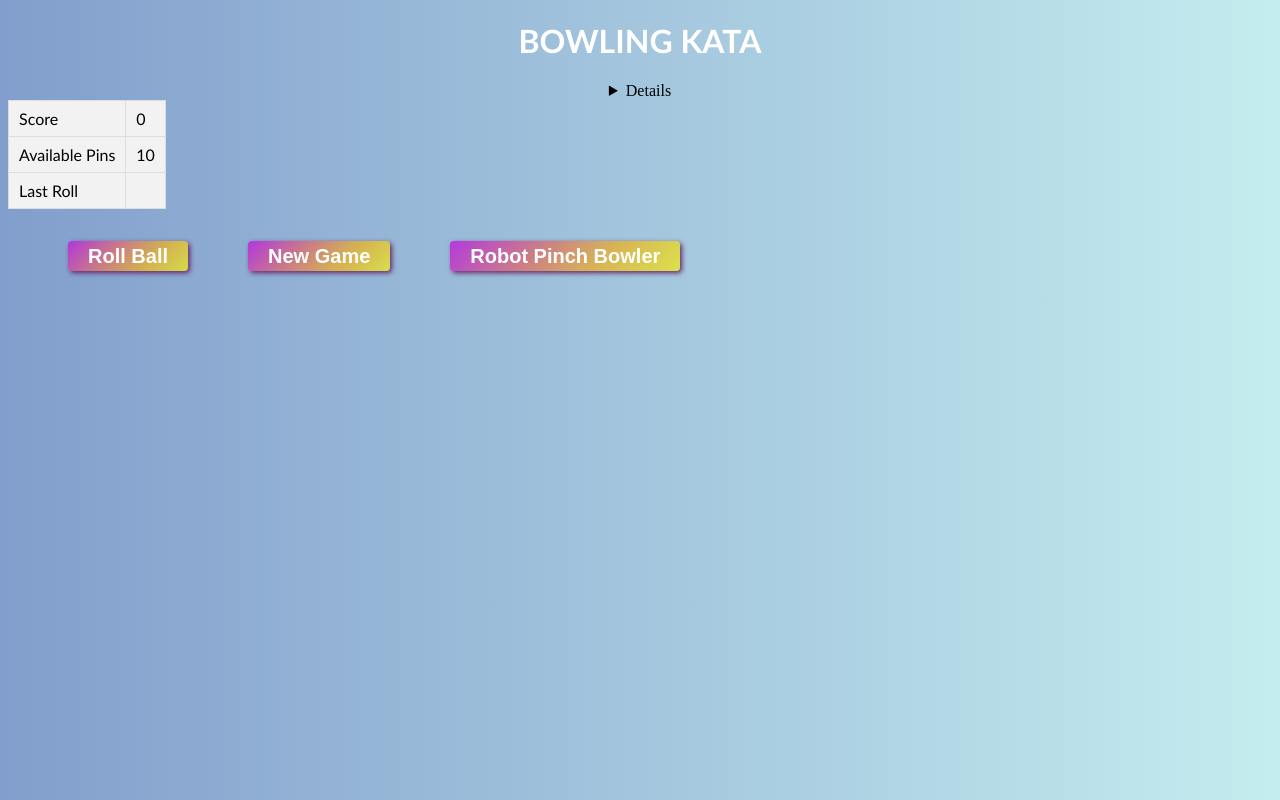
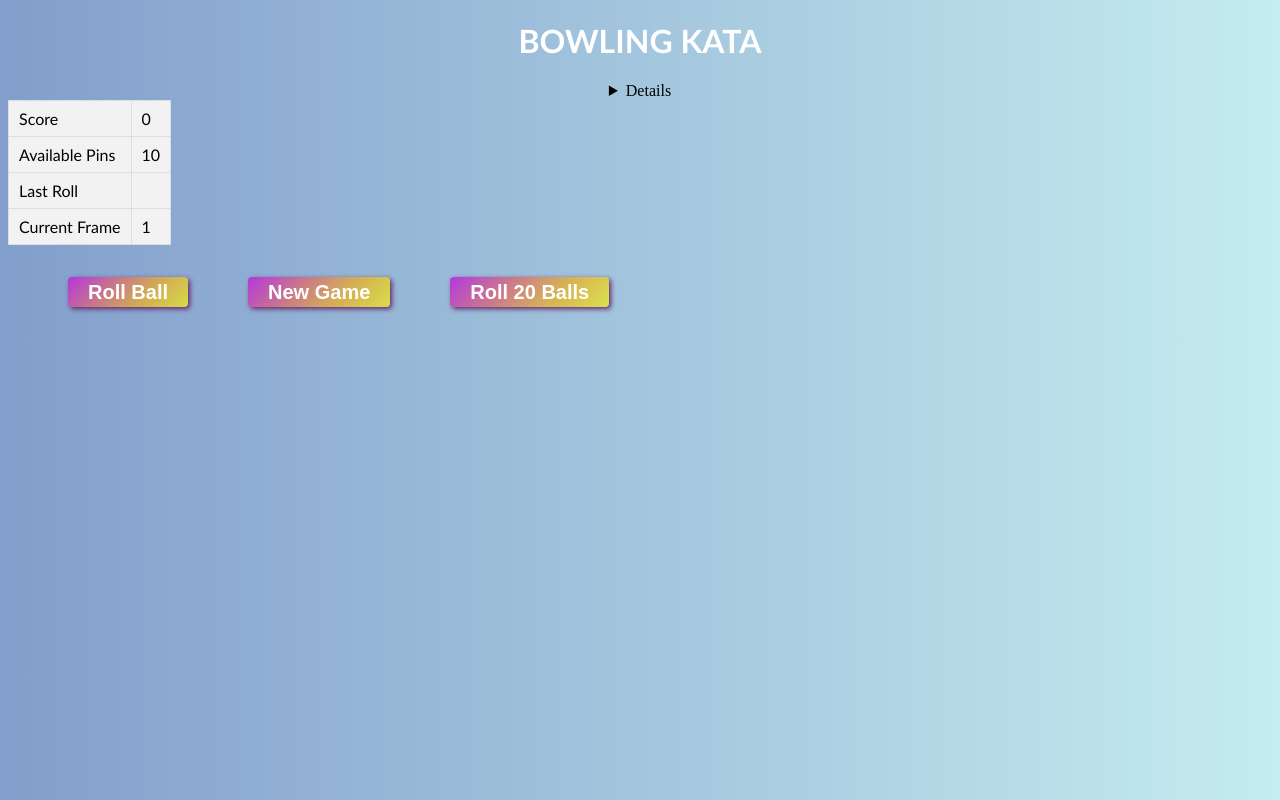
Before and after one commit to tylertel/bowlingtddkata, an Angular app: page / in a window 1280 px wide. Built offline with nearby package versions, Linux system fonts and the light colour scheme.

Commit message:
added placeholder for frame

```diff
--- a/src/app/app.component.html
+++ b/src/app/app.component.html
@@ -45,6 +45,9 @@
     <tr>
       <td>Last Roll</td>
       <td>{{lastRoll}} </td>
+    </tr><tr>
+      <td>Current Frame</td>
+      <td>{{currentFrame}} </td>
     </tr>
   </tbody>
 </table>
@@ -64,4 +67,4 @@
 
 <a class="peachy" (click)="roll()">Roll Ball</a>
 <a class="peachy" (click)="newGame()">New Game</a>
-<a class="peachy" (click)="rollAll()">Robot Pinch Bowler</a>
+<a class="peachy" (click)="rollAll()">Roll 20 Balls</a>
--- a/src/app/app.component.ts
+++ b/src/app/app.component.ts
@@ -11,11 +11,13 @@ export class AppComponent implements OnInit {
   public currentPinCount: number;
   public lastRoll: number;
   public allRolls: number[] = [];
+  public currentFrame: number;
   constructor(private _gameSvc: GameService) {}
 
   ngOnInit() {
     this._gameSvc.score.subscribe(s => (this.score = s));
     this._gameSvc.currentPinsUpCount.subscribe(p => (this.currentPinCount = p));
+    this._gameSvc.currentFrame.subscribe(f => (this.currentFrame = f));
   }
 
   public roll() {
--- a/src/app/game.service.ts
+++ b/src/app/game.service.ts
@@ -5,15 +5,14 @@ import { BehaviorSubject } from 'rxjs';
   providedIn: 'root'
 })
 export class GameService {
-
   public score: BehaviorSubject<number> = new BehaviorSubject(0);
   public currentPinsUpCount: BehaviorSubject<number> = new BehaviorSubject(10);
   public board: BehaviorSubject<any[]> = new BehaviorSubject([]);
+  public currentFrame: BehaviorSubject<number> = new BehaviorSubject(1);
 
   constructor() { }
 
   public roll(int){
-
   }
 
   public newGame(){
```
